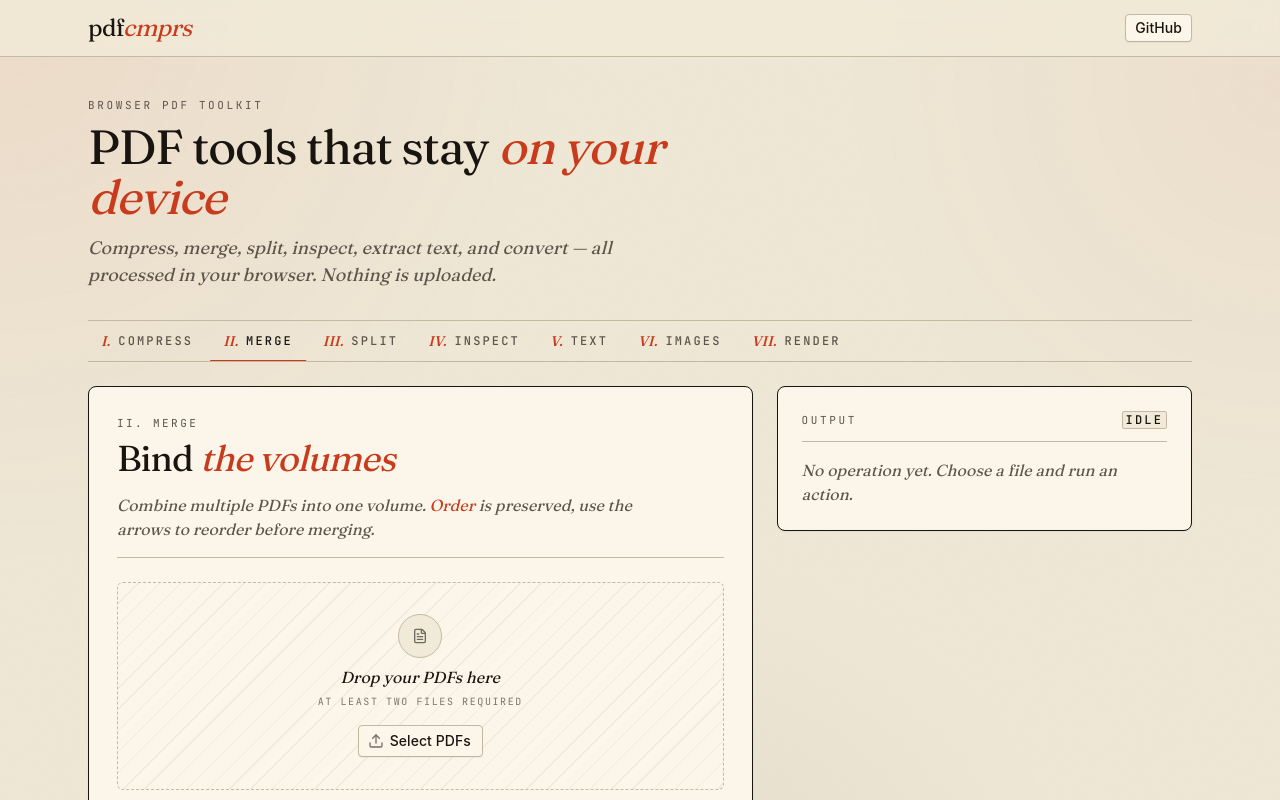
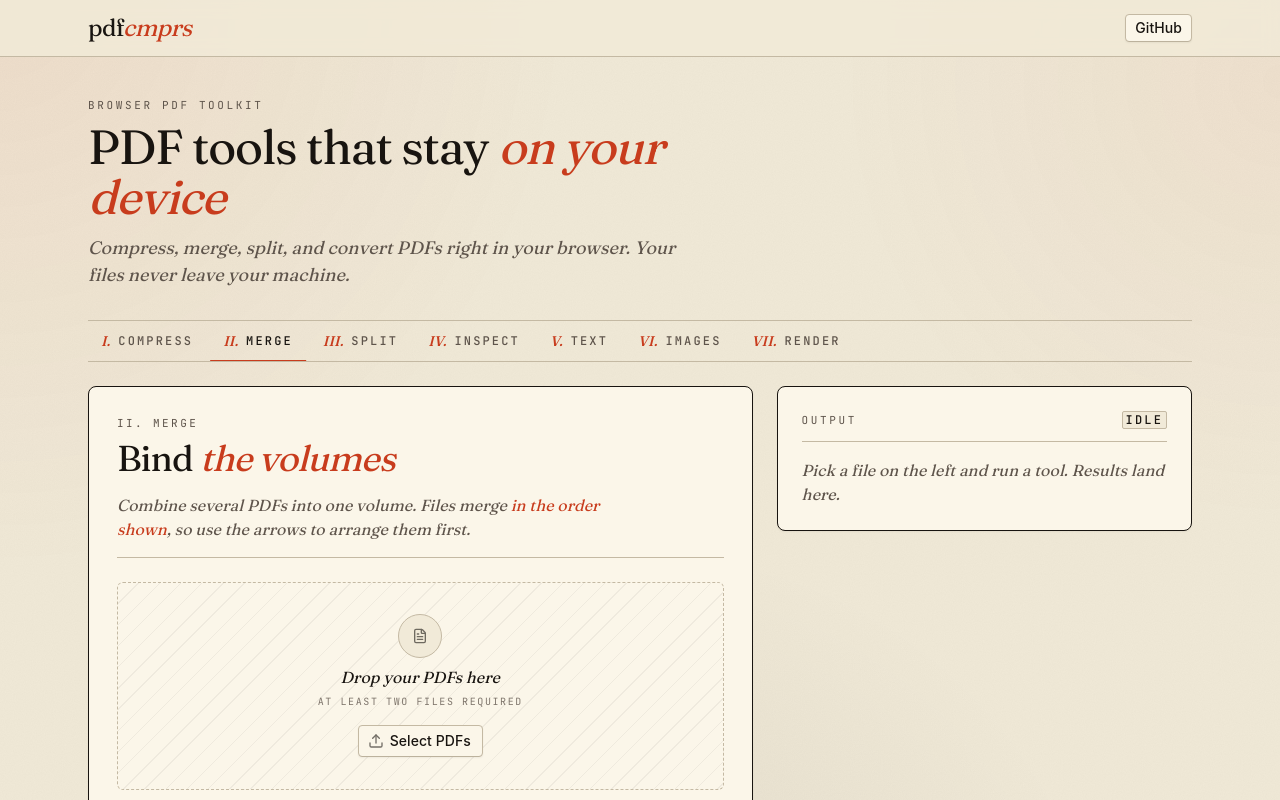
Before and after one commit to kacigaya/pdfcmprs, a Next.js app: page / in a window 1280 px wide. Both pictures are taken after a click on the tab "II. MERGE". Shown: the top 800 px of the page. Built offline with nearby package versions, Linux system fonts and the light colour scheme.

Commit message:
fix(copy): reword taglines, ledes, and empty state
Cut tool enumerations, passive voice, and system-speak so the
interface copy reads plainer.

```diff
--- a/app/components/pdf/PdfWorkspace.tsx
+++ b/app/components/pdf/PdfWorkspace.tsx
@@ -45,8 +45,8 @@ export function PdfWorkspace() {
           <em className="italic text-primary">on your device</em>
         </h1>
         <p className="mt-3 max-w-[52ch] font-heading italic text-lg leading-normal text-muted-foreground">
-          Compress, merge, split, inspect, extract text, and convert — all
-          processed in your browser. Nothing is uploaded.
+          Compress, merge, split, and convert PDFs right in your browser. Your
+          files never leave your machine.
         </p>
       </section>
 
--- a/app/components/pdf/ResultCard.tsx
+++ b/app/components/pdf/ResultCard.tsx
@@ -136,7 +136,7 @@ export function ResultCard({
         </p>
       ) : (
         <p className="font-heading italic leading-normal text-muted-foreground">
-          No operation yet. Choose a file and run an action.
+          Pick a file on the left and run a tool. Results land here.
         </p>
       )}
 
--- a/app/components/pdf/panels/InspectPanel.tsx
+++ b/app/components/pdf/panels/InspectPanel.tsx
@@ -20,7 +20,7 @@ export function InspectPanel({ workspace }: Props) {
             Read <em>the colophon</em>
           </>
         }
-        lede="Inspect page count, dimensions, file size, PDF version, and embedded document metadata without uploading the file."
+        lede="Page count, dimensions, PDF version, and whatever metadata the file carries."
       />
 
       <FileUploadZone
--- a/app/components/pdf/panels/MergePanel.tsx
+++ b/app/components/pdf/panels/MergePanel.tsx
@@ -22,8 +22,9 @@ export function MergePanel({ workspace }: Props) {
         }
         lede={
           <>
-            Combine multiple PDFs into one volume. <em>Order</em> is preserved,
-            use the arrows to reorder before merging.
+            Combine several PDFs into one volume. Files merge{" "}
+            <em>in the order shown</em>, so use the arrows to arrange them
+            first.
           </>
         }
       />
```
